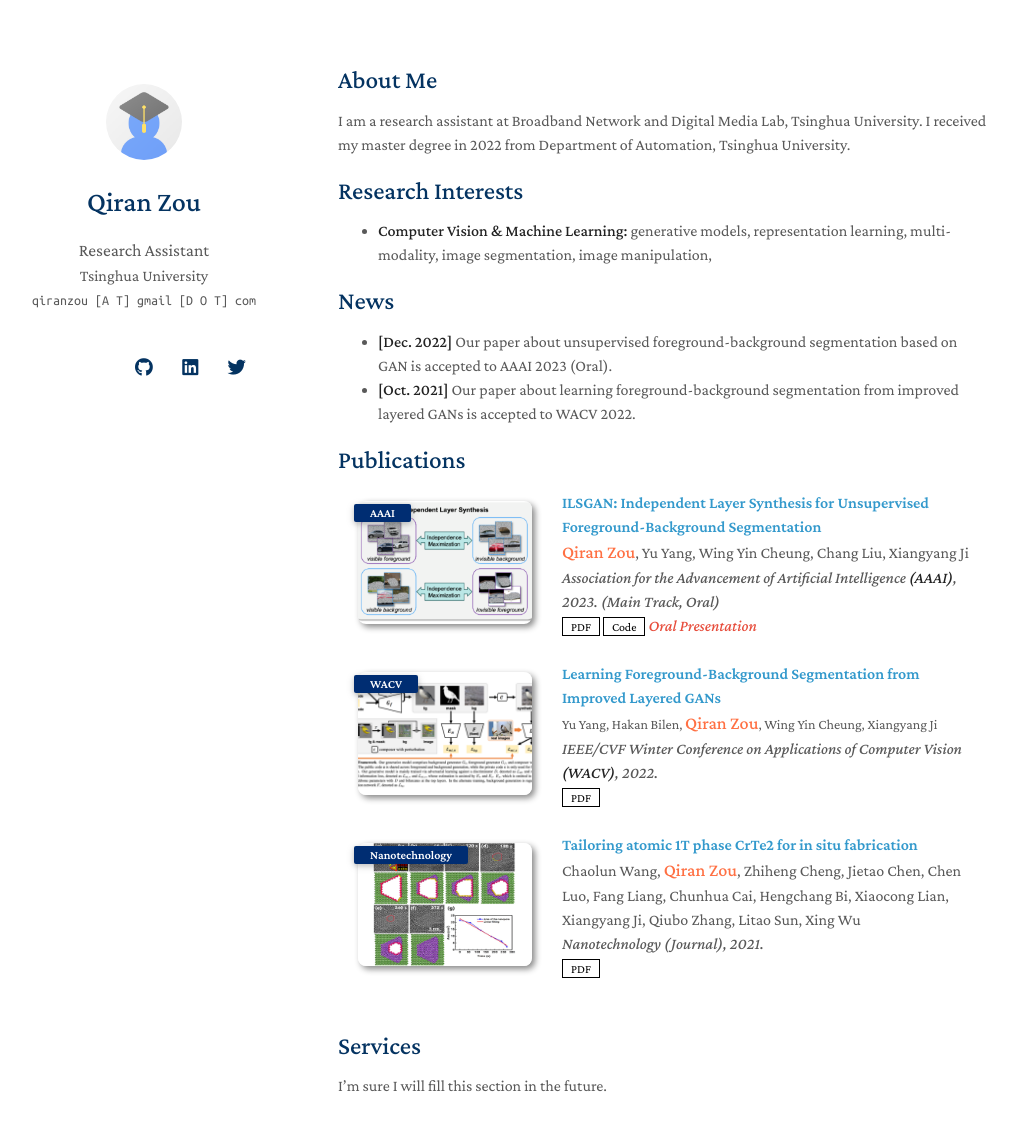
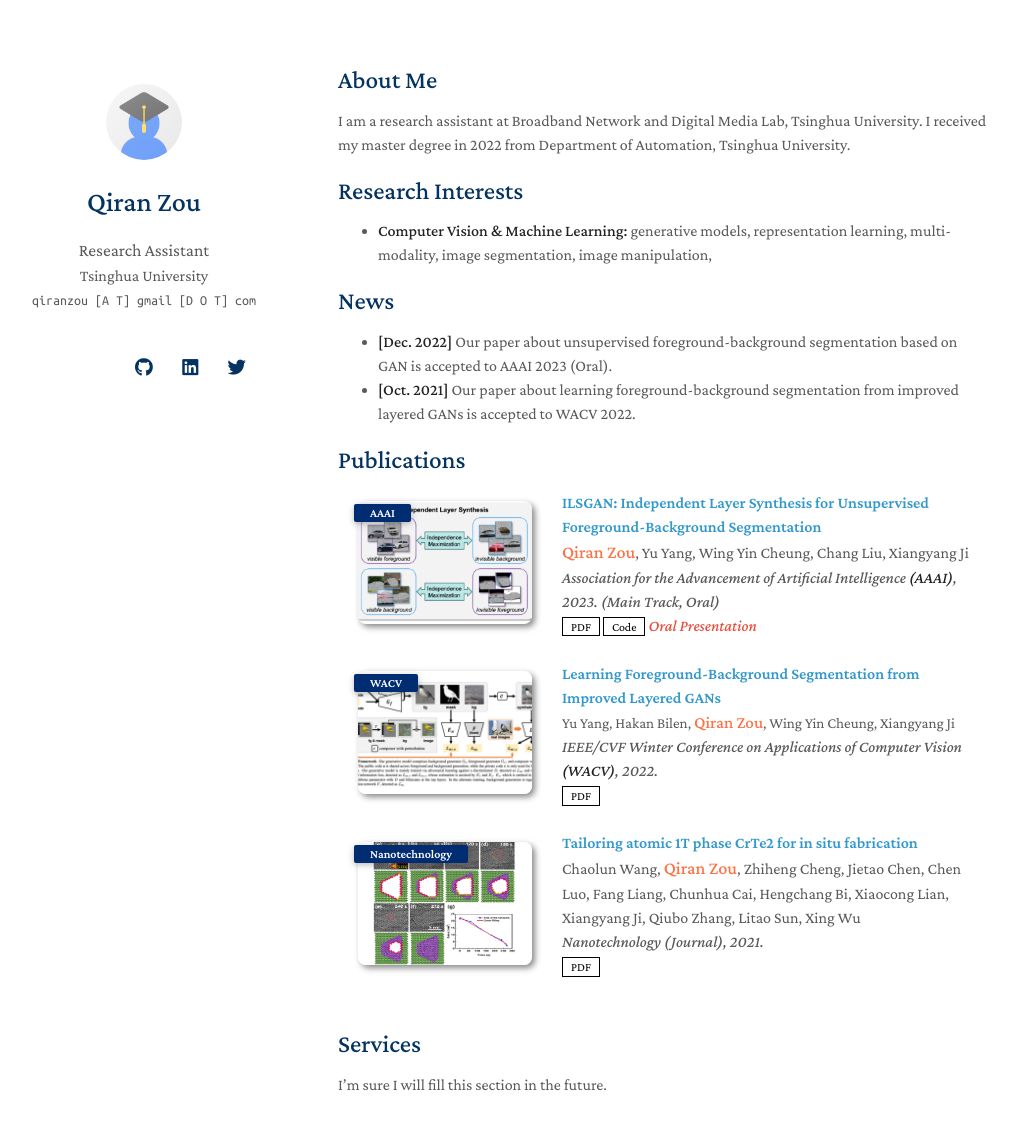
Before and after one commit to qrzou/qrzou.github.io, a Jekyll site: the page built from index.md, in a window 1280 px wide and 1192 px high. Shown: the top 1131 px of the window, without its empty margins (132-1148 px from the left). Built offline with Jekyll 4.4.1, drawn with Linux system fonts in a browser that asks for light colours; nearby versions of some CDN libraries; a style sheet for code colours, icons or effects is not loaded; our own code applies the rules of GitHub Pages for plain Markdown files.

Commit message:
Update publications.md

```diff
--- a/_includes/publications.md
+++ b/_includes/publications.md
@@ -35,7 +35,7 @@
   </div>
   <div class="col-sm-9" style="position: relative;padding-right: 15px;padding-left: 20px;">
     <div class="title"><a href="https://arxiv.org/pdf/2104.00483.pdf">Learning Foreground-Background Segmentation from Improved Layered GANs</a></div>
-    <div class="author" style="font-size:14px">Yu Yang, Hakan Bilen, <strong style="color:#ff7043; font-size:18px">Qiran Zou</strong>, Wing Yin Cheung, Xiangyang Ji</div>
+    <div class="author" style="font-size:15px">Yu Yang, Hakan Bilen, <strong style="color:#ff7043; font-size:17px">Qiran Zou</strong>, Wing Yin Cheung, Xiangyang Ji</div>
     <div class="periodical"><em>IEEE/CVF Winter Conference on Applications of Computer Vision <strong>(WACV)</strong>, 2022. </em></div>
     <div class="links">
       <a href="https://arxiv.org/pdf/2104.00483.pdf" class="btn btn-sm z-depth-0" role="button" target="_blank" style="font-size:12px;">PDF</a>
```
